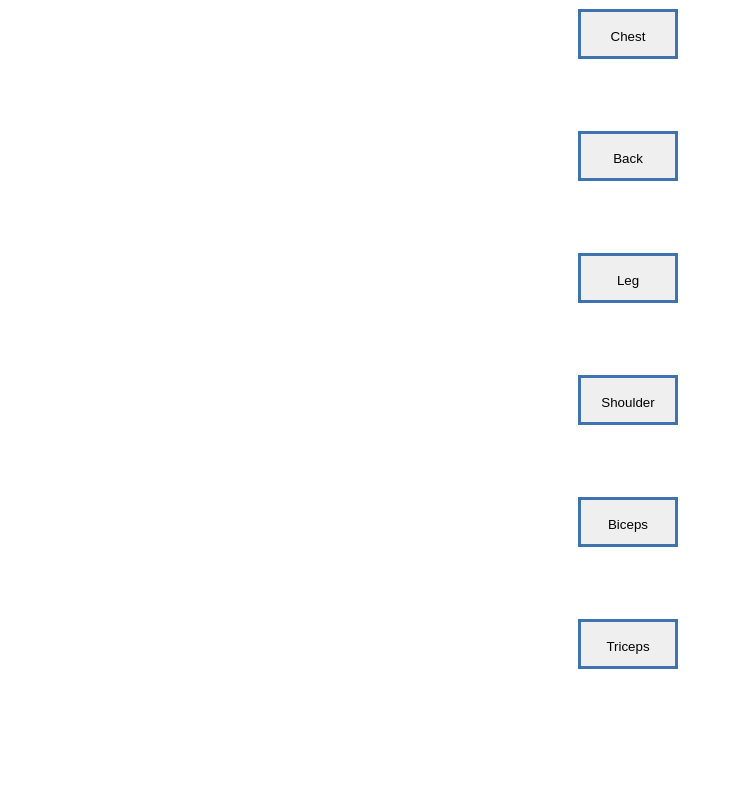
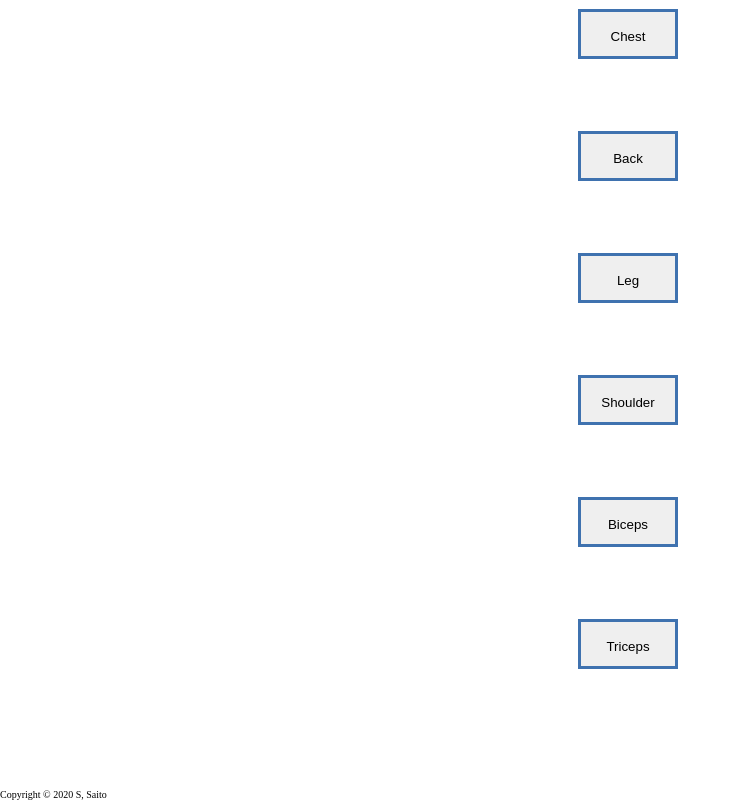
Before and after one commit to shugosaito/menumaker, a plain HTML site: page index.html in a window 1280 px wide. Shown: the part 337-1137 px from the top of the page, without its empty margins (0-741 px from the left). Drawn offline with Linux system fonts and the light colour scheme.

Commit message:
Update index.html

```diff
--- a/index.html
+++ b/index.html
@@ -80,14 +80,9 @@
 
   </div>
 
-
-
-
-
-
-
-
-
+  <footer class="footer">
+    <p class="copyright">Copyright ©︎ 2020 S, Saito</p>
+  </footer>
 
    <script src="index.js"></script>
 </body>
```
